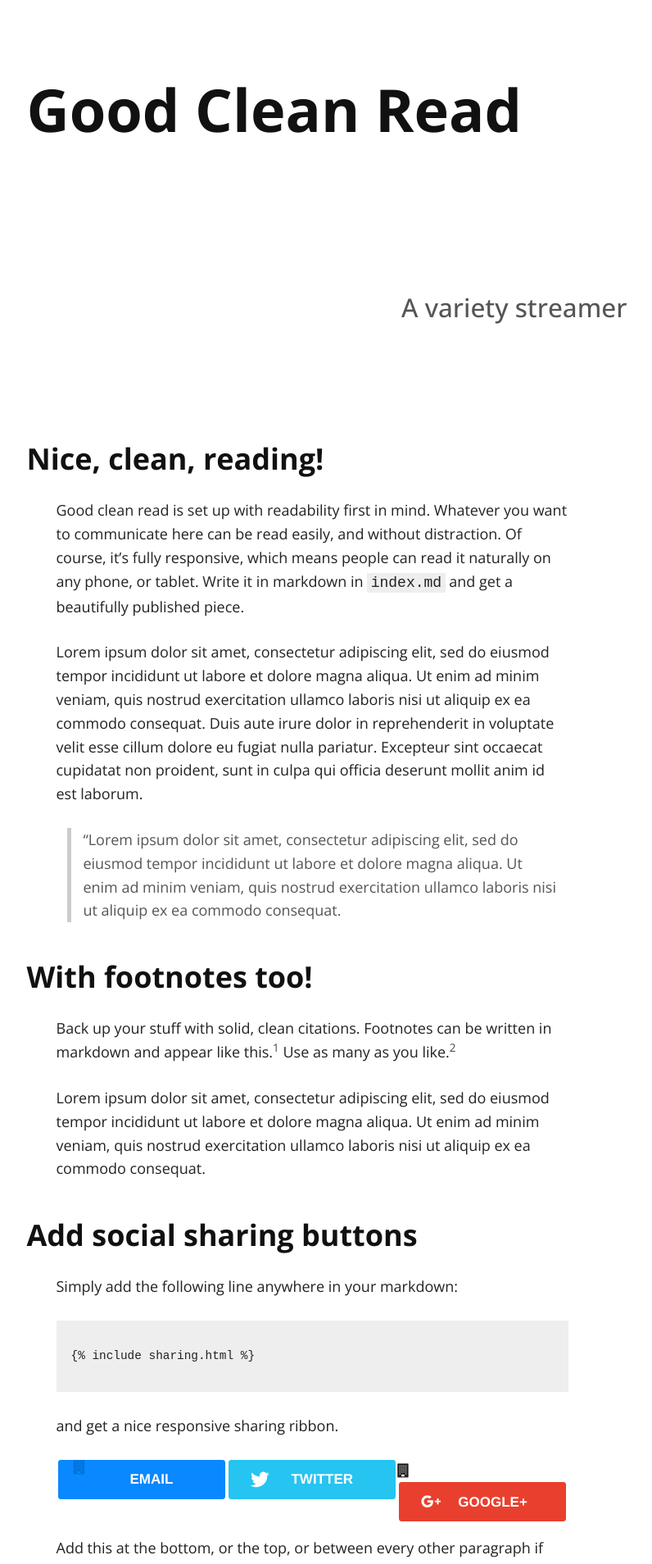
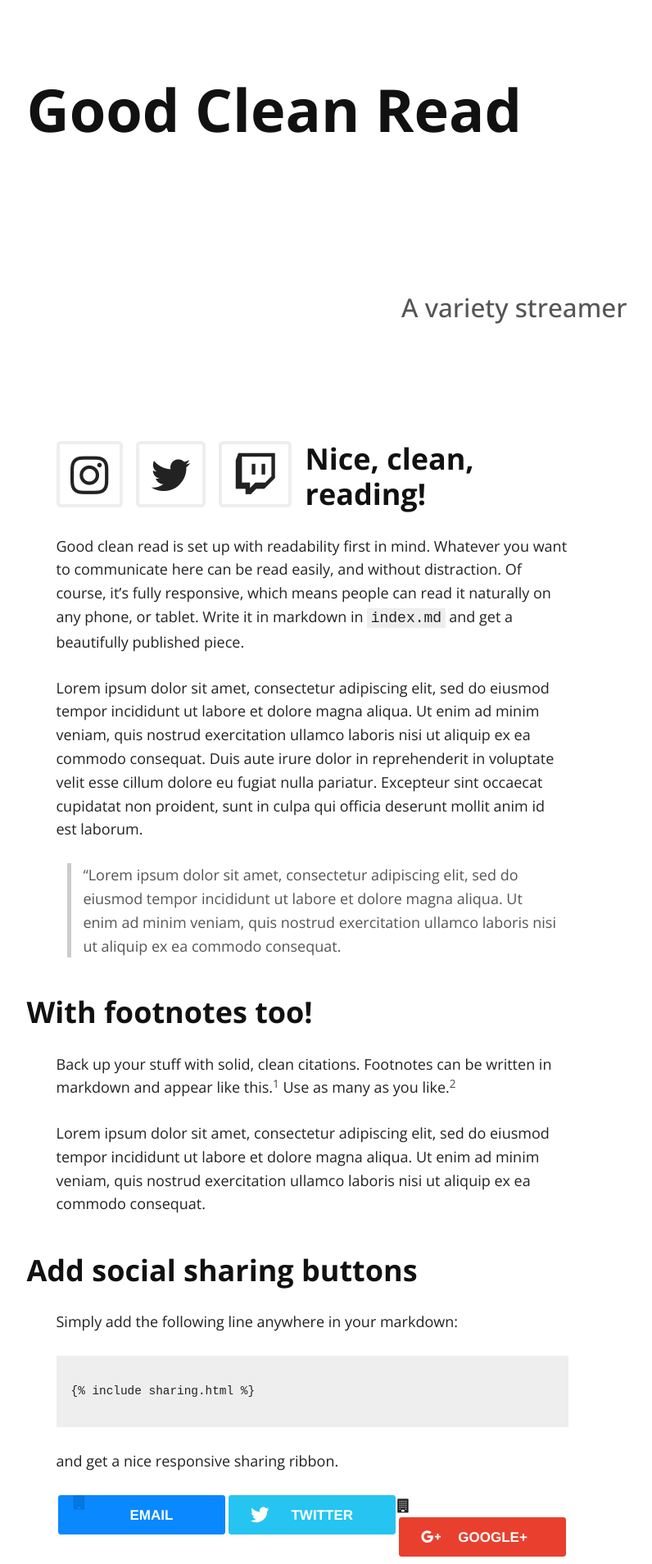
Before and after one commit to bhardin/blam, a Jekyll site: the page built from index.md, in a window 1280 px wide. Shown: the top 1908 px of the page at 82% size, without its empty margins (259-1055 px from the left). Built offline with Jekyll 4.4.1, drawn with Linux system fonts in a browser that asks for light colours; nearby versions of some CDN libraries; our own code applies the rules of GitHub Pages for plain Markdown files.

Commit message:
Update index.md

```diff
--- a/index.md
+++ b/index.md
@@ -3,6 +3,10 @@ layout: default
 ---
 
 ## A variety streamer
+
+<i class="fa fa-instagram fa-3x fa-pull-left fa-border"></i>
+<i class="fa fa-twitter fa-3x fa-pull-left fa-border"></i>
+<i class="fa fa-twitch fa-3x fa-pull-left fa-border"></i>
 
 ### Nice, clean, reading!
 
```
